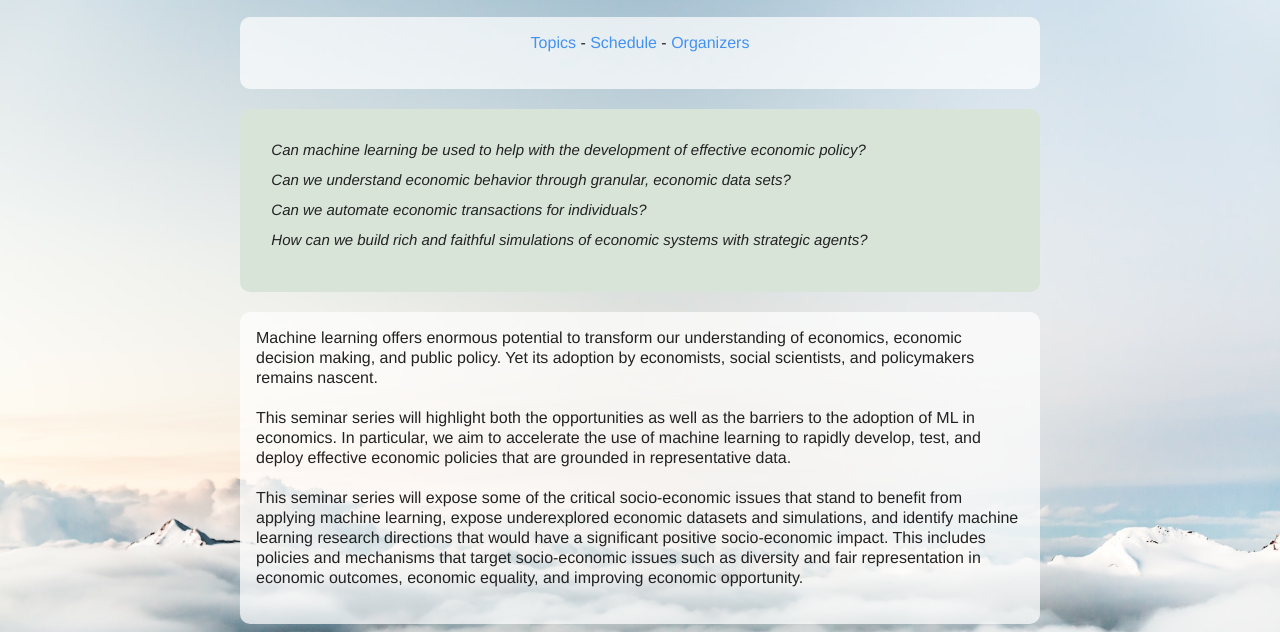
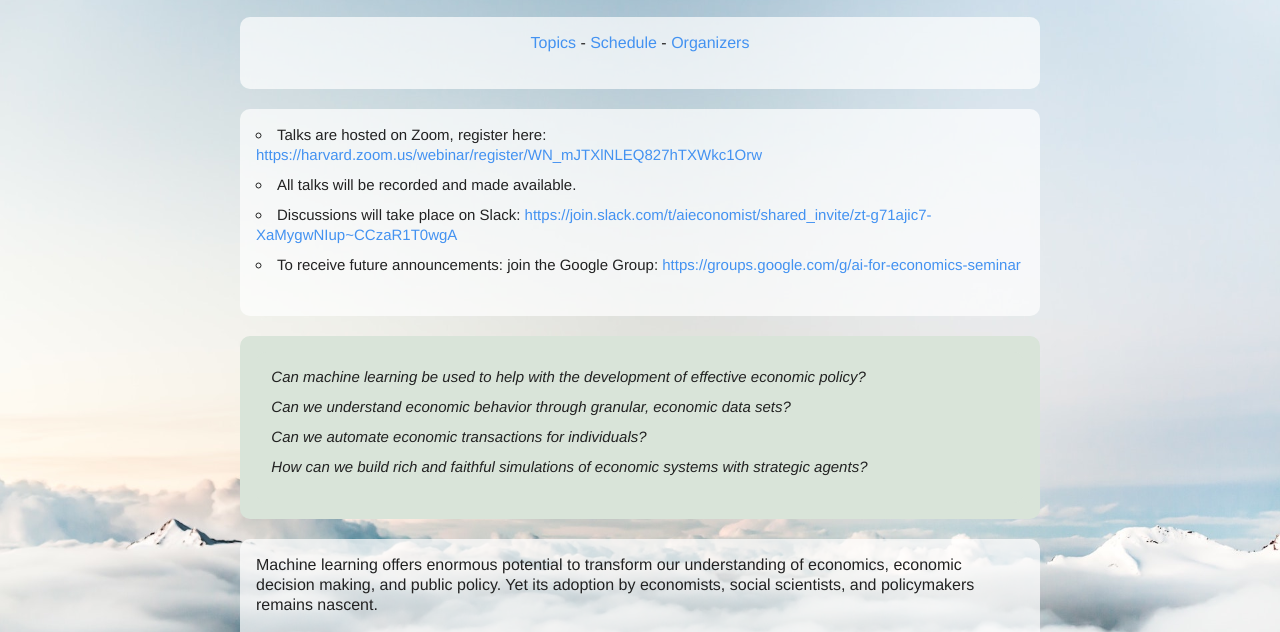
Before and after one commit to StephanZheng/ai-for-economics-seminar.github.io, a plain HTML site: page index.html in a window 1280 px wide. Shown: the part 112-744 px from the top of the page. Drawn offline with nearby package versions, Linux system fonts and the light colour scheme; some packages are replaced by stand-ins of ours.

Commit message:
logistics

```diff
--- a/index.html
+++ b/index.html
@@ -56,6 +56,33 @@
 				</p>
 			</div>
 		</div>
+		<div class="row">
+			<div class="twelve columns">
+				<ul>
+					<li>
+						Talks are hosted on Zoom, register here: <a href="https://harvard.zoom.us/webinar/register/WN_mJTXlNLEQ827hTXWkc1Orw">
+							https://harvard.zoom.us/webinar/register/WN_mJTXlNLEQ827hTXWkc1Orw
+						</a>
+					</li>
+					<li>
+						All talks will be recorded and made available.
+					</li>
+					<li>
+						Discussions will take place on Slack:
+						<a href="https://join.slack.com/t/aieconomist/shared_invite/zt-g71ajic7-XaMygwNIup~CCzaR1T0wgA">
+							https://join.slack.com/t/aieconomist/shared_invite/zt-g71ajic7-XaMygwNIup~CCzaR1T0wgA
+						</a>
+					</li>
+					<li>
+						To receive future announcements: join the Google Group:
+						<a href="https://groups.google.com/g/ai-for-economics-seminar">
+							https://groups.google.com/g/ai-for-economics-seminar
+						</a>
+					</li>
+				</ul>
+			</div>
+		</div>
+
 		<div class="row teaser">
 			<div class="twelve columns with-padding teaser">
 				<ul class="nodecoration-list teaser-questions">
@@ -209,7 +236,20 @@
 					SCHEDULE
 				</h2>
 				<p>
-					TBC
+					<ul>
+						<li>
+							November 10, 2020: Amy Greenwald (Brown)
+						</li>
+						<li>
+							December 15, 2020: Lihong Li (Google)
+						</li>
+						<li>
+							February 2, 2021: Fei Fang (CMU)
+						</li>
+						<li>
+							March 9, 2021: Thore Graepel (Deepmind, UCL)
+						</li>
+					</ul>
 				</p>
 			</div>
 		</div>
```
